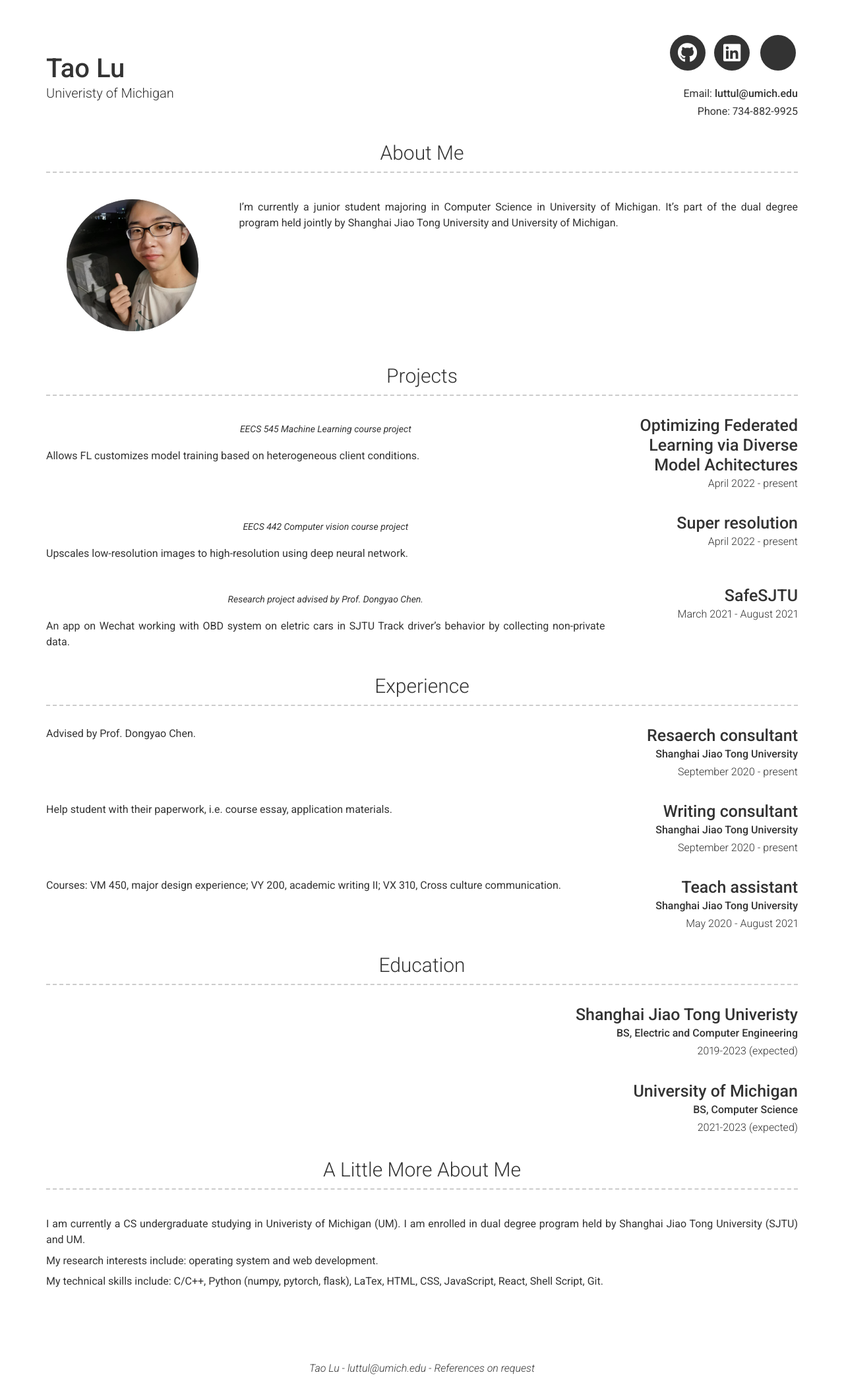
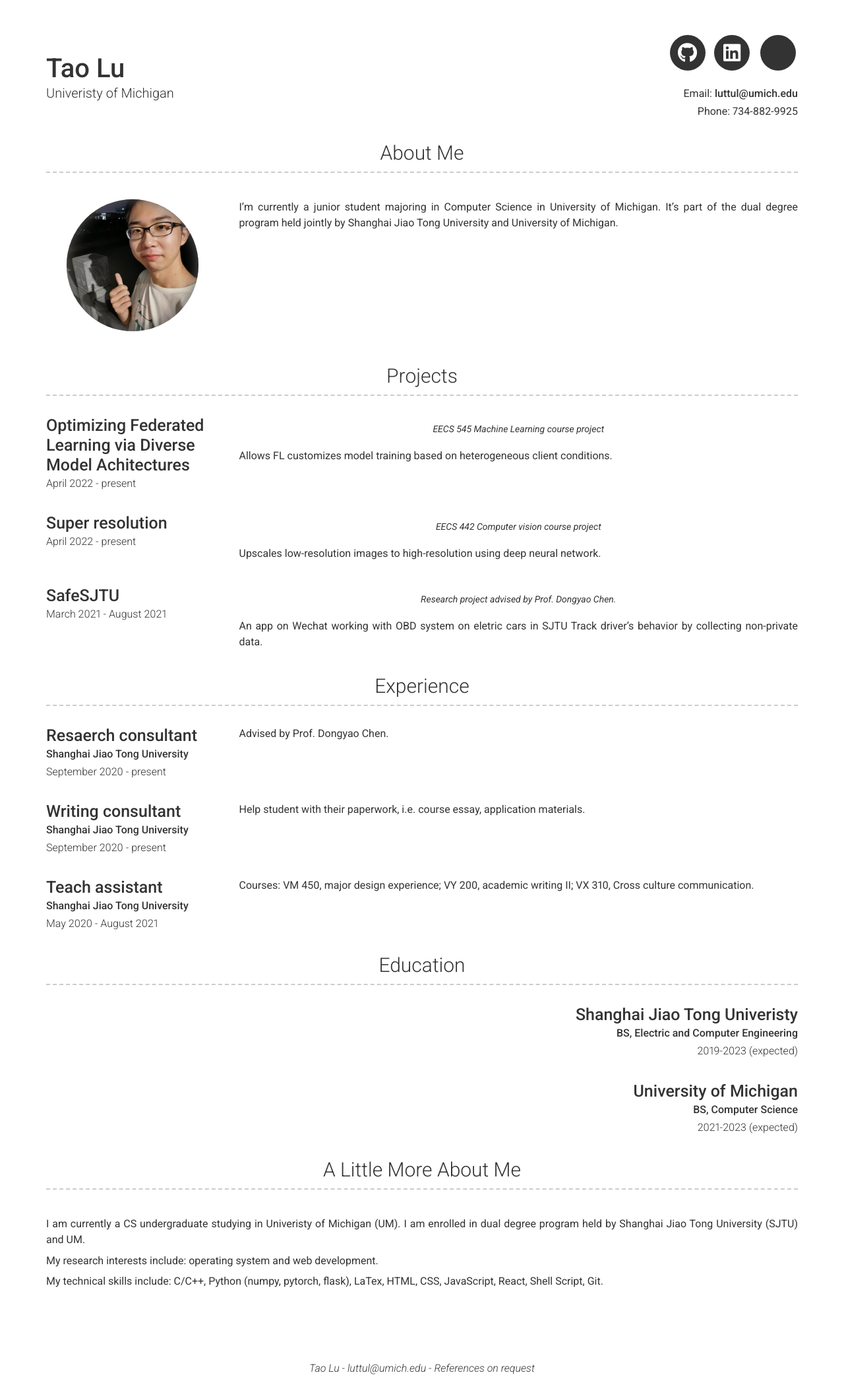
Before and after one commit to ISTHATDISTANCE/isthatdistance.github.io, a Jekyll site: the page built from index.md, in a window 1280 px wide. Shown: the whole page at 66% size. Built offline with Jekyll 4.4.1, drawn with Linux system fonts in a browser that asks for light colours; nearby versions of some CDN libraries.

Commit message:
make some progress

```diff
--- a/_config.yml
+++ b/_config.yml
@@ -67,7 +67,7 @@ content:
   - title: Projects # Title for the section
     layout: list # Type of content section (list/text)
     content:
-      - layout: right
+      - layout: left
         title: Optimizing Federated Learning via Diverse Model Achitectures
         caption: April 2022 - present
         # link: Link to project (eg. sproogen.github.io/modern-resume-theme)(optional)
@@ -83,14 +83,14 @@ content:
           EECS 545 Machine Learning course project
         description: | # this will include new lines to allow paragraphs
           Allows FL customizes model training based on heterogeneous client conditions.
-      - layout: right
+      - layout: left
         title: Super resolution
         caption: April 2022 - present
         quote: >
           EECS 442 Computer vision course project
         description: |
           Upscales low-resolution images to high-resolution using deep neural network.
-      - layout: right
+      - layout: left
         title: SafeSJTU
         caption: March 2021 - August 2021
         quote: >
@@ -101,7 +101,7 @@ content:
   - title: Experience
     layout: list
     content:
-      - layout: right
+      - layout: left
         title: Resaerch consultant
         sub_title: Shanghai Jiao Tong University
         caption: September 2020 - present
@@ -110,7 +110,7 @@ content:
         #   Short description of the company (optional)
         description: | # this will include new lines to allow paragraphs
           Advised by Prof. Dongyao Chen.
-      - layout: right
+      - layout: left
         title: Writing consultant
         sub_title: Shanghai Jiao Tong University
         caption: September 2020 - present
@@ -119,7 +119,7 @@ content:
         #   Short description of the company (optional)
         description: | # this will include new lines to allow paragraphs
           Help student with their paperwork, i.e. course essay, application materials.
-      - layout: right
+      - layout: left
         title: Teach assistant
         sub_title: Shanghai Jiao Tong University
         caption: May 2020 - August 2021
```
